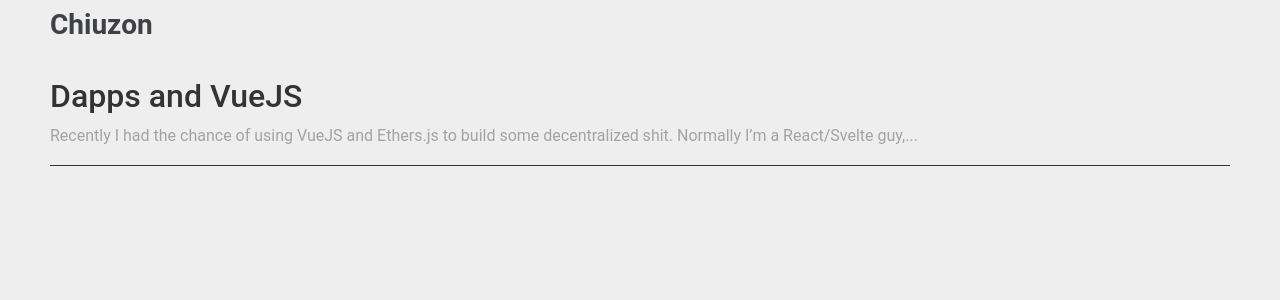
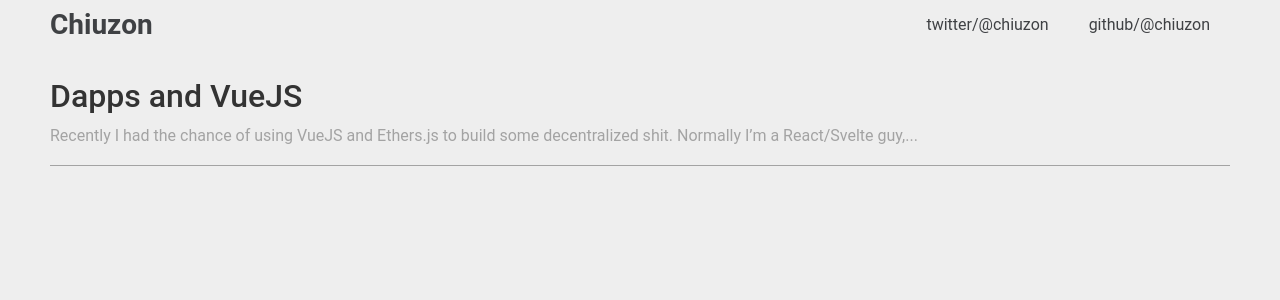
Before and after one commit to chiuzon/chiuzon.github.io, a Jekyll site: the page built from index.html, in a window 1280 px wide. Shown: the top 300 px of the page. Built offline with Jekyll 4.4.1, drawn with Linux system fonts in a browser that asks for light colours.

Commit message:
links update

```diff
--- a/_layouts/default.html
+++ b/_layouts/default.html
@@ -14,6 +14,8 @@
           <a class="brand no" href="/">Chiuzon</a>
         </div>
         <div class="nav-right">
+          <a href="https://twitter.com/chiuzon">twitter/@chiuzon</a>
+          <a href="https://github.com/chiuzon">github/@chiuzon</a>
         </div>
       </nav>
 
--- a/assets/css/style.css
+++ b/assets/css/style.css
@@ -29,7 +29,7 @@
   margin-top: 1rem;
 
   border: 0;
-  border-bottom: solid 1px #333;
+  border-bottom: solid 1px #a3a3a3;
 
   display: flex;
   flex-direction: column;
```
